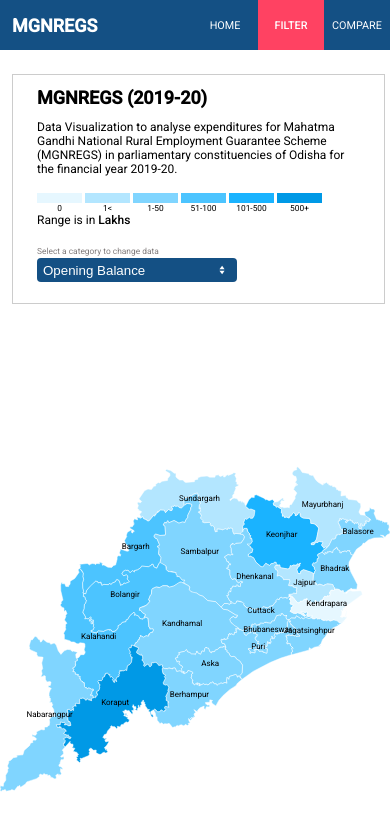
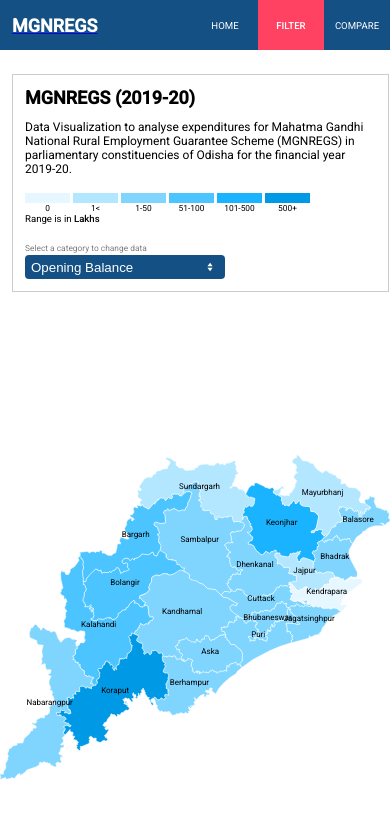
Before and after one commit to PixeledCode/MGNREGS_D3, a React (Create React App) app: page /filter in a window 390 px wide. Shown: the top 830 px of the page. Built offline with nearby package versions, Linux system fonts and the light colour scheme.

Commit message:
transition and fixes

```diff
--- a/package.json
+++ b/package.json
@@ -9,6 +9,7 @@
     "d3": "^6.7.0",
     "d3-tip": "^0.9.1",
     "fast-deep-equal": "^3.1.3",
+    "framer-motion": "^4.1.11",
     "react": "^17.0.2",
     "react-dom": "^17.0.2",
     "react-router-dom": "^5.2.0",
--- a/src/App.js
+++ b/src/App.js
@@ -1,22 +1,25 @@
 import React, { Component } from 'react'
-import { Switch, Route} from 'react-router-dom'
+import { Switch, Route } from 'react-router-dom'
 import Home from 'components/Home/Home'
 import Filter from 'components/Filter/Filter'
 import Compare from 'components/Compare/Compare'
 import Error from 'components/Error/Error'
 import Navbar from 'components/Navbar/Navbar'
+import { AnimatePresence } from 'framer-motion'
 
 class App extends Component {
 	render() {
 		return (
 			<div className="App">
 				<Navbar />
+				<AnimatePresence>
 					<Switch>
 						<Route path="/" component={Home} exact />
 						<Route path="/filter" component={Filter} />
 						<Route path="/compare" component={Compare} />
 						<Route component={Error} />
 					</Switch>
+				</AnimatePresence>
 			</div>
 		)
 	}
--- a/src/assets/index.css
+++ b/src/assets/index.css
@@ -110,11 +110,6 @@
   padding: .5rem 3rem;
 }
 
-.navbar a {
-  color: white;
-  text-decoration: none;
-}
-
 .navbar .nav-links {
   padding: 0;
   list-style: none;
@@ -125,7 +120,7 @@
   height: 50px;
 }
 
-.navbar .nav-links li {
+.navbar .nav-links a {
   height: 100%;
   display: -ms-grid;
   display: grid;
@@ -134,9 +129,11 @@
           align-items: center;
   text-align: center;
   font-size: .8rem;
+  color: white;
+  text-decoration: none;
 }
 
-.navbar .nav-links li.active {
+.navbar .nav-links a.active {
   background-color: #ff4262;
   font-weight: 500;
 }
@@ -211,10 +208,10 @@
 #container {
   top: 5rem;
   left: 1rem;
+  padding: 1rem;
   position: absolute;
-  width: 400px;
-  min-width: 320px;
-  height: 500px;
+  width: 420px;
+  height: auto;
   display: -ms-grid;
   display: grid;
   -ms-grid-rows: (max-content)[2] 1fr;
@@ -223,15 +220,9 @@
   z-index: 100;
 }
 
-#container h1,
-#container h3,
-#container p {
-  padding: 0 2rem;
-}
-
 #container h1 {
   font-size: 1.5rem;
-  margin-bottom: 0;
+  margin: 0;
 }
 
 #container h3 {
@@ -245,13 +236,12 @@
 
 #container .details p {
   color: #9FAAAE;
-  font-size: 1rem;
+  font-size: .8rem;
   margin-bottom: -1.5rem;
 }
 
 #container #svgContainer {
-  height: 100%;
-  min-height: 400px;
+  height: 25rem;
 }
 
 #container #svgContainer #chart.svg-container {
@@ -295,12 +285,18 @@
   stroke-opacity: 0.3;
 }
 
+@media screen and (max-width: 360px) {
+  #container #svgContainer {
+    height: 30rem;
+  }
+}
+
 #container.filter-container {
   -ms-grid-rows: (max-content)[4];
       grid-template-rows: repeat(4, -webkit-max-content);
       grid-template-rows: repeat(4, max-content);
   border: 1px solid #cccccc;
-  height: 19rem;
+  height: auto;
 }
 
 #container.filter-container #district {
@@ -311,12 +307,10 @@
   outline: none;
   color: white;
   padding: 0 .5rem;
-  margin-left: 2rem;
   border-radius: 4px;
 }
 
 #container.filter-container #map-budget-key {
-  padding-left: 2rem;
   width: 300px;
   margin: 5px 0;
 }
@@ -346,6 +340,7 @@
   width: -webkit-max-content;
   width: -moz-max-content;
   width: max-content;
+  font-size: .8rem;
 }
 
 #container.filter-container #map-budget-key .range-value span {
@@ -355,7 +350,7 @@
 @media screen and (max-width: 900px) {
   #container {
     position: relative;
-    width: 95vw;
+    width: 90vw;
     top: 2rem;
   }
 }
--- a/src/assets/index.scss
+++ b/src/assets/index.scss
@@ -11,11 +11,11 @@
   font-size: 12px;
 
   @media (min-width: 400px) and (max-width: 800px) {
-      font-size: calc(12px + (20 - 12) * ((100vw - 400px) / (800 - 400)));
+    font-size: calc(12px + (20 - 12) * ((100vw - 400px) / (800 - 400)));
   }
 
   @media (min-width: 800px) {
-      font-size: 17px;
+    font-size: 17px;
   }
 }
 
@@ -98,11 +98,6 @@
     padding: .5rem 3rem;
   }
 
-  a {
-    color: white;
-    text-decoration: none;
-  }
-
   .nav-links {
     padding: 0;
     list-style: none;
@@ -110,21 +105,20 @@
     grid-template-columns: repeat(3, 5.5rem);
     height: 50px;
 
-    li {
+    a {
       height: 100%;
       display: grid;
       align-items: center;
       text-align: center;
       font-size: .8rem;
+      color: white;
+      text-decoration: none;
 
       &.active {
         background-color: hsl(350, 100%, 63%);
         font-weight: 500;
       }
-
-
     }
-
   }
 
 
@@ -193,23 +187,17 @@
 #container {
   top: 5rem;
   left: 1rem;
+  padding: 1rem;
   position: absolute;
-  width: 400px;
-  min-width: 320px;
-  height: 500px;
+  width: 420px;
+  height: auto;
   display: grid;
   grid-template-rows: repeat(2, max-content) 1fr;
   z-index: 100;
 
-  h1,
-  h3,
-  p {
-    padding: 0 2rem;
-  }
-
   h1 {
     font-size: 1.5rem;
-    margin-bottom: 0;
+    margin: 0;
   }
 
   h3 {
@@ -224,15 +212,14 @@
   .details {
     p {
       color: #9FAAAE;
-      font-size: 1rem;
+      font-size: .8rem;
       margin-bottom: -1.5rem;
     }
   }
 
   // bar charts
   #svgContainer {
-    height: 100%;
-    min-height: 400px;
+    height: 25rem;
 
     #chart.svg-container {
       height: 100%;
@@ -275,13 +262,17 @@
       }
     }
 
+    @media screen and (max-width: 360px) {
+      height: 30rem;
+    }
+
   }
 
 
   &.filter-container {
     grid-template-rows: repeat(4, max-content);
     border: 1px solid #cccccc;
-    height: 19rem;
+    height: auto;
 
     #district {
       width: 200px;
@@ -291,12 +282,10 @@
       outline: none;
       color: white;
       padding: 0 .5rem;
-      margin-left: 2rem;
       border-radius: 4px;
     }
 
     #map-budget-key {
-      padding-left: 2rem;
       width: 300px;
       margin: 5px 0;
 
@@ -323,6 +312,7 @@
         padding: 1rem 0;
         top: 1rem;
         width: max-content;
+        font-size: .8rem;
 
         span {
           font-weight: 500;
@@ -333,9 +323,10 @@
 
   @media screen and (max-width: 900px) {
     position: relative;
-    width: 95vw;
+    width: 90vw;
     top: 2rem;
   }
+
   @media screen and (max-width: 360px) {
     left: 0;
   }
--- a/src/components/Filter/Filter.js
+++ b/src/components/Filter/Filter.js
@@ -2,6 +2,7 @@
 import * as d3 from 'd3'
 import odisha from 'assets/odihsa'
 import data from 'assets/data.json'
+import { motion } from 'framer-motion'
 
 const getColorByValue = (val, hue, range) => {
 	const getLightness = (val) => {
@@ -243,7 +244,12 @@
 	render() {
 		return (
 			<>
-				<div id="container" className="filter-container">
+				<motion.div
+					initial={{ opacity: 0 }}
+					animate={{ opacity: 1 }}
+					id="container"
+					className="filter-container"
+				>
 					<h1>MGNREGS (2019-20)</h1>
 					<p>
 						Data Visualization to analyse expenditures for Mahatma Gandhi
@@ -286,8 +292,13 @@
 						<option value="unspent_bal">Unspent Balance</option>
 						<option value="payment_due">Payment Due</option>
 					</select>
-				</div>
-				<div id={'map__container'} className="filterMap"></div>
+				</motion.div>
+				<motion.div
+					initial={{ opacity: 0 }}
+					animate={{ opacity: 1 }}
+					id={'map__container'}
+					className="filterMap"
+				></motion.div>
 			</>
 		)
 	}
--- a/src/components/Home/Home.js
+++ b/src/components/Home/Home.js
@@ -3,6 +3,7 @@
 import odisha from 'assets/odihsa'
 import data from 'assets/data.json'
 import Chart from './chart'
+import { motion } from 'framer-motion'
 
 class Home extends Component {
 	constructor(props) {
@@ -41,7 +42,7 @@
 		}
 
 		const clickHandler = (d, i) => {
-			if(document.querySelector('.selectedMap'))
+			if (document.querySelector('.selectedMap'))
 				document.querySelector('.selectedMap').classList.remove('selectedMap')
 
 			document.getElementById(i.properties.pc_name).classList.add('selectedMap')
@@ -90,7 +91,7 @@
 				.enter()
 				.append('path')
 				.attr('class', 'svgDistrict')
-				.attr('id', ((d) => d.properties.pc_name))
+				.attr('id', (d) => d.properties.pc_name)
 				.attr('d', path)
 				.attr('fill', color)
 				.attr('stroke', '#FFF')
@@ -119,7 +120,10 @@
 	render() {
 		return (
 			<>
-				<Chart
+			<motion.div
+			initial={{ opacity: 0 }}
+			animate={{ opacity: 1 }}>
+			<Chart
 					constituency={this.state.constituency}
 					opening_bal={this.state.opening_bal}
 					total_funds={this.state.total_funds}
@@ -129,7 +133,13 @@
 					unspent_bal={this.state.unspent_bal}
 					payment_due={this.state.payment_due}
 				/>
-				<div id={'map__container'}></div>
+			</motion.div>
+
+				<motion.div
+					initial={{ opacity: 0 }}
+					animate={{ opacity: 1 }}
+					id={'map__container'}
+				></motion.div>
 			</>
 		)
 	}
--- a/src/components/Home/chart.js
+++ b/src/components/Home/chart.js
@@ -74,14 +74,14 @@
 			d3.select('.tooltip-area').attr('transform', `translate(${x}, ${y})`)
 		}
 
-		const chartDOM = document.querySelector('#container')
+		const chartDOM = document.querySelector('#svgContainer')
 		const margin = 80
 		const width = chartDOM.clientWidth
-		const height = chartDOM.clientHeight - 100
+		const height = chartDOM.clientHeight
 
 		const svg = d3.select('#chart').classed('svg-container', true)
 		.attr('preserveAspectRatio', 'xMinYMin meet')
-		.attr('viewBox', `0 0 ${width} ${height + 200}`)
+		.attr('viewBox', `0 0 ${width} ${height + 150}`)
 
 		const chart = svg.append('g').attr('class', 'main-g')
 
@@ -120,6 +120,7 @@
 			.on('mouseover', mouseOverHandler)
 			.on('mouseout', mouseOutHandler)
 			.on('mousemove', mousemove)
+
 
 		svg
 			.append('text')
@@ -204,14 +205,16 @@
 				value: this.props.payment_due,
 			},
 		]
-		const chartDOM = document.querySelector('#container')
-		const height = chartDOM.clientHeight -100
+		const chartDOM = document.querySelector('#svgContainer')
+		const height = chartDOM.clientHeight
 		const yScale = d3.scaleLinear().range([height, 0]).domain([0, 200])
 
 		const bar = d3.selectAll('.bar').data(newData).transition().duration(200)
 		bar
 			.attr('y', (g) => yScale(g.value / 10000000))
 			.attr('height', (g) => height - yScale(g.value / 10000000))
+
+
 
 	}
 
--- a/src/components/Navbar/Navbar.js
+++ b/src/components/Navbar/Navbar.js
@@ -7,11 +7,11 @@
 			<div className="navbar">
 				<Link className="logo" to="/"><h1>MGNREGS</h1></Link>
 
-				<ul className="nav-links">
-					<li className={router.pathname === "/" ? "active" : ""}><Link to="/">HOME</Link></li>
-					<li className={router.pathname === "/filter" ? "active" : ""}><Link to="/filter">FILTER</Link></li>
-					<li className={router.pathname === "/compare" ? "active" : ""} ><Link className={router.pathname === "/compare" ? "active" : ""} to="/compare">COMPARE</Link></li>
-				</ul>
+				<div className="nav-links">
+					<Link className={router.pathname === "/" ? "active" : ""}  to="/">HOME</Link>
+					<Link className={router.pathname === "/filter" ? "active" : ""} to="/filter">FILTER</Link>
+					<Link className={router.pathname === "/compare" ? "active" : ""} to="/compare">COMPARE</Link>
+				</div>
 			</div>
 		)
 }
```
Also changed, not shown: src/components/Compare/Compare.js (+11 -7 lines), 2 other files (tests, documents, lock files or other folders). Lines whose indentation alone changed are shown as unchanged.
